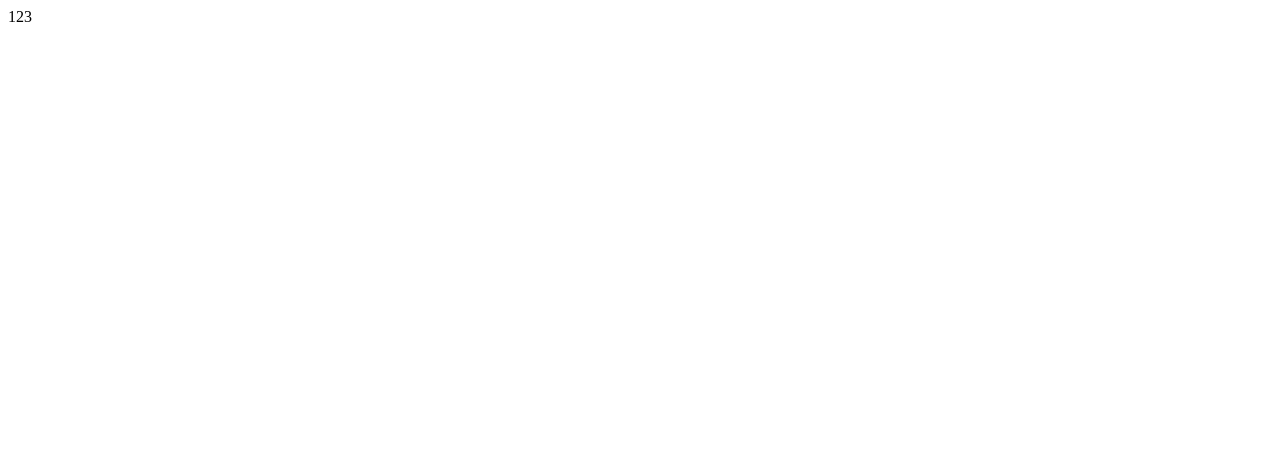
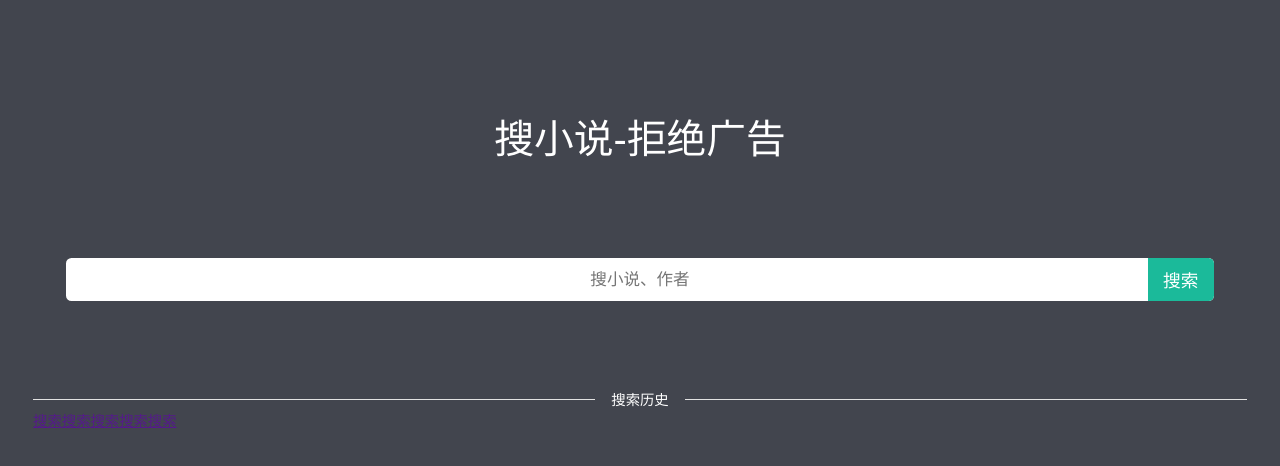
Before and after one commit to cnTomato/novel-app, a React app: page / in a window 1280 px wide. Shown: the top 466 px of the page. Built offline with nearby package versions, Linux system fonts and the light colour scheme; the HTML template or start-up script is replaced by a standard one.

Commit message:
coding 搜索页面

```diff
--- a/app.js
+++ b/app.js
@@ -2,7 +2,6 @@ const webpack = require('webpack');
 const webpackDevMiddleware = require('webpack-dev-middleware');
 const webpackHotMiddleware = require('webpack-hot-middleware');
 const config = require('./webpack.config.dev')
-
 const app = new (require('express'))();
 const port = 3001;
 const express = require('express');
--- a/less/common.less
+++ b/less/common.less
@@ -1,4 +1,128 @@
-*{
-    margin:0;
-    padding:0;
+@base-font-size: 200;
+.rem (@property; @values...) {
+        @{property}: ~`(function () {
+    var baseFontSize=@{base-font-size};
+    var sizeList = @{values};
+    if (!Array.isArray(sizeList)) {
+        sizeList = [sizeList];
+    }
+    var rems = [];
+    for (var i = 0; i < sizeList.length; i++) {
+        rems.push(Math.round(sizeList[i] / baseFontSize * 1000000) / 1000000 + 'rem');
+    }
+    return rems.join(' ');
+  }())`;
 }
+
+html, body, p, ol, ul, li, dl, dt, dd, blockquote, figure, fieldset, legend, textarea, pre, iframe, hr, h1, h2, h3, h4, h5, h6 {
+    margin: 0;
+    padding: 0
+}
+
+h1, h2, h3, h4, h5, h6 {
+    font-size: 100%;
+    font-weight: normal
+}
+
+ul {
+    list-style: none
+}
+
+button, input, select, textarea {
+    margin: 0
+}
+
+html {
+    box-sizing: border-box;
+    -webkit-font-smoothing: antialiased;
+}
+
+* {
+    box-sizing: inherit
+}
+
+*:before, *:after {
+    box-sizing: inherit
+}
+
+img, embed, object, audio, video {
+    height: auto;
+    max-width: 100%
+}
+
+iframe {
+    border: 0
+}
+
+table {
+    border-collapse: collapse;
+    border-spacing: 0
+}
+
+td, th {
+    padding: 0;
+    text-align: left
+}
+
+html, body {
+    width: 100%;
+    height: 100%;
+}
+
+body {
+    font-family: Helvetica, STHeiti STXihei, Microsoft JhengHei, Microsoft YaHei, Arial;
+    font-size: .13rem;
+    line-height: 1.5;
+    overflow-x: hidden;
+    color: #FFF;
+    background-color: #42454e;
+    -webkit-text-size-adjust: 100%;
+    -webkit-overflow-scrolling: touch;
+}
+
+@media screen and (max-width: 319px) {
+    html {
+        font-size: 85.33333px;
+    }
+}
+
+@media screen and (min-width: 320px) and (max-width: 359px) {
+    html {
+        font-size: 85.33333px;
+    }
+}
+
+@media screen and (min-width: 360px) and (max-width: 374px) {
+    html {
+        font-size: 96px;
+    }
+}
+
+@media screen and (min-width: 375px) and (max-width: 383px) {
+    html {
+        font-size: 100px;
+    }
+}
+
+@media screen and (min-width: 384px) and (max-width: 399px) {
+    html {
+        font-size: 102.4px;
+    }
+}
+
+@media screen and (min-width: 400px) and (max-width: 413px) {
+    html {
+        font-size: 106.66667px;
+    }
+}
+
+@media screen and (min-width: 414px) {
+    html {
+        font-size: 110.4px;
+    }
+}
+
+#app, #app > div {
+    width: 100%;
+    height: 100%;
+}
--- /dev/null
+++ b/less/index.less
@@ -0,0 +1,74 @@
+@import "common";
+
+::-webkit-input-placeholder {
+    text-align: center;
+}
+
+.index {
+    display: flex;
+    align-items: center;
+    flex-direction: column;
+    .rem(padding, 200 60 0 60)
+}
+
+h1 {
+    .rem(font-size, 72);
+    .rem(margin-bottom, 100);
+}
+
+.input-group {
+    position: relative;
+    .rem(margin-bottom, 100);
+    .rem(padding, 60);
+    width: 100%;
+    input {
+        display: block;
+        width: 100%;
+        .rem(height, 78);
+        .rem(padding, 15);
+        .rem(font-size, 30);
+        border: none;
+        .rem(border-radius, 10);
+    }
+    button {
+        display: block;
+        position: absolute;
+        .rem(width, 120);
+        .rem(height, 78);
+        .rem(font-size, 32);
+        .rem(top, 60);
+        .rem(right, 60);
+        z-index: 99;
+        border: none;
+        background-color: #1bba9a;
+        .rem(border-radius, 0 10 10 0);
+        color: #fff;
+    }
+}
+
+.history {
+    width:100%;
+    h2 {
+        position: relative;
+        text-align: center;
+        &:after {
+            display: block;
+            position: absolute;
+            content: '';
+            width: 100%;
+            height: 1px;
+            background-color: #e2e2e2;
+            top: 50%;
+            left: 0;
+            margin-top: -1px;
+            z-index:1;
+        }
+        em{
+            position: relative;
+            font-style: normal;
+            .rem(padding,0 30);
+            background-color: #42454e;
+            z-index:2;
+        }
+    }
+}
--- a/package.json
+++ b/package.json
@@ -15,7 +15,7 @@
         "less-loader": "^4.0.3",
         "react": "^15.5.4",
         "react-dom": "^15.5.4",
-        "react-hot-loader": "next",
+        "react-router-dom": "^4.1.1",
         "style-loader": "^0.16.1",
         "webpack": "^2.3.3"
     },
--- a/src/components/index.js
+++ b/src/components/index.js
@@ -1,8 +1,26 @@
-import React from 'react'
+import React, {Component} from 'react';
+import "../../less/index.less"
 
-class Index extends React.Component{
-    render(){
-        return <div>123</div>
+class Index extends Component {
+
+    render() {
+        return (
+            <div className="index">
+                <h1>搜小说-拒绝广告</h1>
+                <div className="input-group">
+                    <input type="text" placeholder="搜小说、作者"/>
+                    <button>搜索</button>
+                </div>
+                <div className="history">
+                    <h2><em>搜索历史</em></h2>
+                    <a href="">搜索</a>
+                    <a href="">搜索</a>
+                    <a href="">搜索</a>
+                    <a href="">搜索</a>
+                    <a href="">搜索</a>
+                </div>
+            </div>
+        )
     }
 }
 
--- a/src/pages/index.js
+++ b/src/pages/index.js
@@ -1,22 +1,15 @@
-import React from 'react'
+import React, {Component} from 'react'
 import ReactDOM from 'react-dom'
-import {AppContainer} from 'react-hot-loader'
-
 import Index from '../components/index'
 
-const render = Component => {
-    ReactDOM.render(
-        <AppContainer>
-            <Component />
-        </AppContainer>,
-        document.getElementById('app')
-    )
+class App extends Component {
+    constructor(props) {
+        super(props);
+    }
+
+    render() {
+        return <Index/>
+    }
 }
 
-render(Index)
-
-if (module.hot) {
-    module.hot.accept('../components/index', () => {
-        render(Index)
-    })
-}
+ReactDOM.render(<App/>, document.getElementById("app"));
--- a/template/index.html
+++ b/template/index.html
@@ -10,5 +10,6 @@
 </head>
 <body>
 <div id="app"></div>
+<script src="/dist/bundle.js"></script>
 </body>
 </html>
--- a/webpack.config.dev.js
+++ b/webpack.config.dev.js
@@ -29,15 +29,11 @@ module.exports = {
                 }
             },
             {
-                test: /\.css$/,
-                loader: "style-loader!css-loader"
-            },
-            {
                 test: /\.less$/,
                 use: [
                     'style-loader',
                     {loader: 'css-loader', options: {importLoaders: 1}},
-                    'less-loader'
+                    {loader: 'less-loader', options: {strictMath: true, noIeCompat: true}}
                 ]
             },
             {
@@ -49,8 +45,8 @@ module.exports = {
     plugins: [
         new webpack.HotModuleReplacementPlugin(),
         // 开启全局的模块热替换（HMR）
-        new webpack.NamedModulesPlugin(),
+        new webpack.NamedModulesPlugin()
         // 当模块热替换（HMR）时在浏览器控制台输出对用户更友好的模块名字信息
-        new UglifyJSPlugin()
+        // new UglifyJSPlugin()
     ]
 };
--- a/webpack.config.js
+++ b/webpack.config.js
@@ -5,16 +5,16 @@ const HtmlWebpackPlugin = require('html-webpack-plugin');
 module.exports = {
     entry: [
         './pages/index.js',
-        // './pages/searchResult.js',
-        // './pages/source.js',
-        // './pages/category.js',
-        // './pages/chapter.js',
-        // './pages/cat.js',
+        './pages/searchResult.js',
+        './pages/source.js',
+        './pages/category.js',
+        './pages/chapter.js',
+        './pages/cat.js',
     ],
     output: {
         path: resolve(__dirname, 'dist'),
         filename: '[name].js',
-        publicPath: '/dist/',
+        publicPath: '/',
         chunkFilename: "[id].chunk.js"
     },
     devtool: 'inline-source-map',
```
Also changed, not shown: src/routes.js (added, +22 -0 lines), .babelrc, 1 other file (tests, documents, lock files or other folders).
